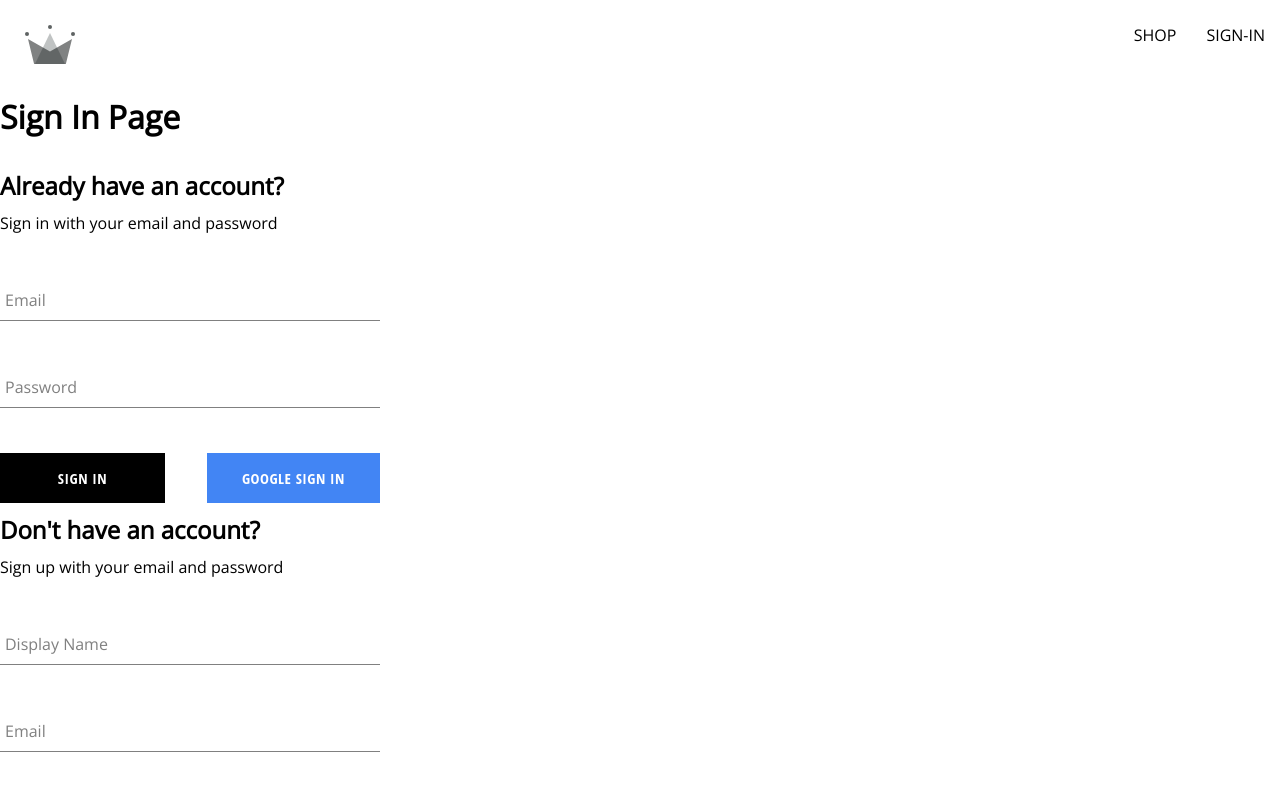
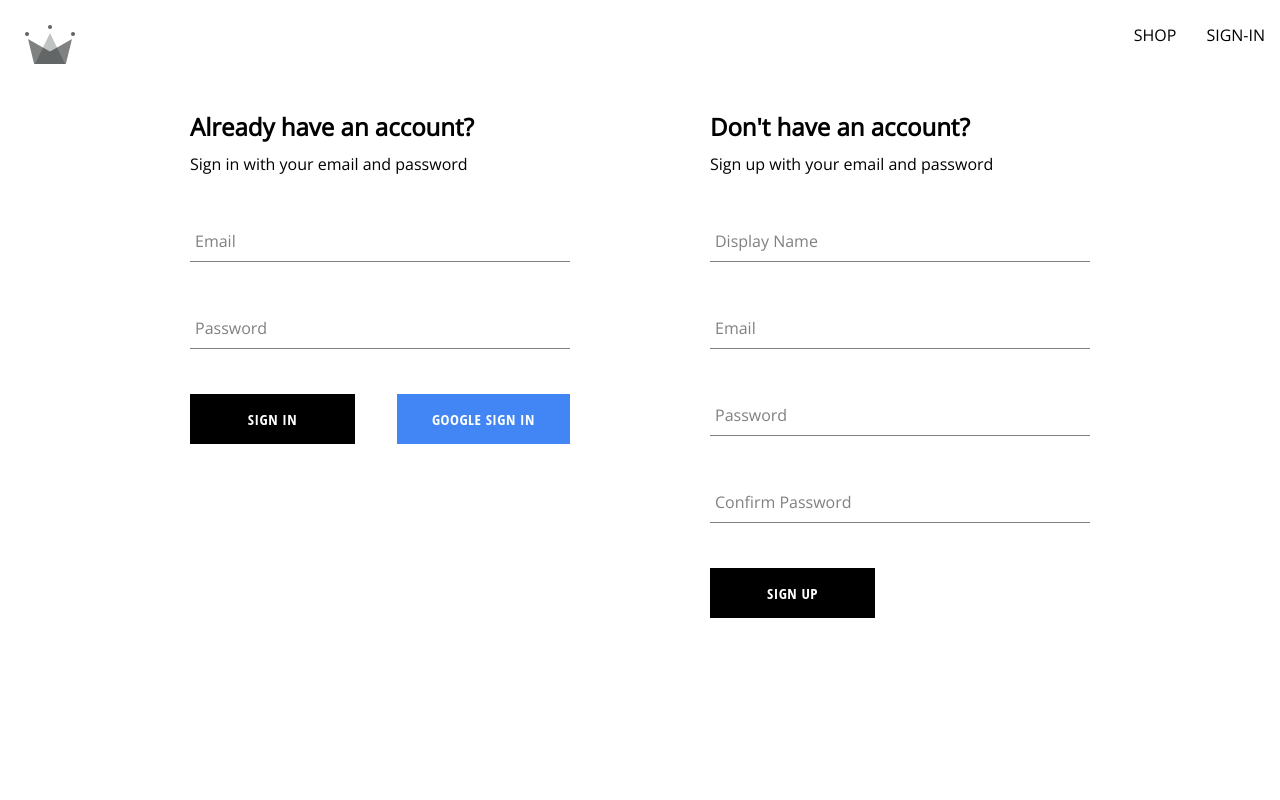
Before and after one commit to nkleinmann/e-commerce-Project, a React (Create React App) app: page /auth in a window 1280 px wide. Shown: the top 800 px of the page. Built offline with nearby package versions, Linux system fonts and the light colour scheme; a web font is replaced by a local one.

Commit message:
finish authentication page

```diff
--- a/src/components/sign-in-form/sign-in-form.component.jsx
+++ b/src/components/sign-in-form/sign-in-form.component.jsx
@@ -36,6 +36,16 @@
             console.log(response)
             resetFormFields()
         } catch(error) {
+            switch(error.code) {
+                case 'auth/wrong-password':
+                    alert('Incorrect password for email')
+                    break
+                case 'auth/user-not-found':
+                    alert('No user associated with this email')
+                    break
+                default:
+                    console.log(error)
+            }
         }
     }
 
@@ -68,7 +78,7 @@
                      />
                 <div className='buttons-container'>
                     <Button type='submit'>Sign In</Button>
-                    <Button buttonType='google' onClick={signInWithGoogle}>Google sign in</Button>
+                    <Button type='button' buttonType='google' onClick={signInWithGoogle}>Google sign in</Button>
                 </div>
             </form>
         </div>
--- a/src/routes/authentication/authentication.component.jsx
+++ b/src/routes/authentication/authentication.component.jsx
@@ -1,16 +1,12 @@
-import {
-     signInWithGooglePopup,
-     createUserDocumentFromAuth
-    } from '../../utils/firebase/firebase.utils'
-
 import SignUpForm from '../../components/sign-up-form/sign-up-form.component'
 import SignInForm from '../../components/sign-in-form/sign-in-form.component'
+
+import './authentication.styles.scss'
 
 const Authentication = () => {
 
     return (
-        <div>
-            <h1>Sign In Page</h1>
+        <div className='authentication-container'>
             <SignInForm />
             <SignUpForm />
         </div>
--- /dev/null
+++ b/src/routes/authentication/authentication.styles.scss
@@ -0,0 +1,6 @@
+.authentication-container {
+    display: flex;
+    width: 900px;
+    justify-content: space-between;
+    margin: 30px auto;
+}
```
